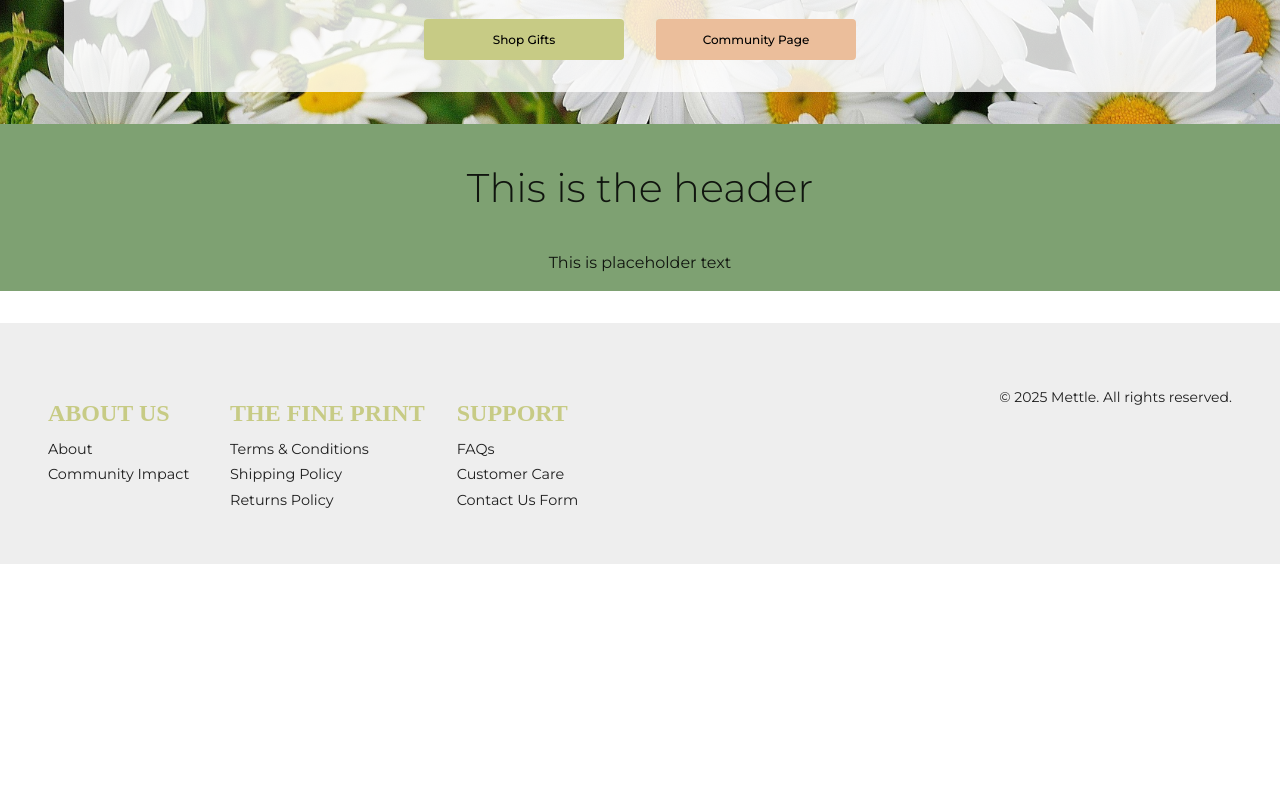
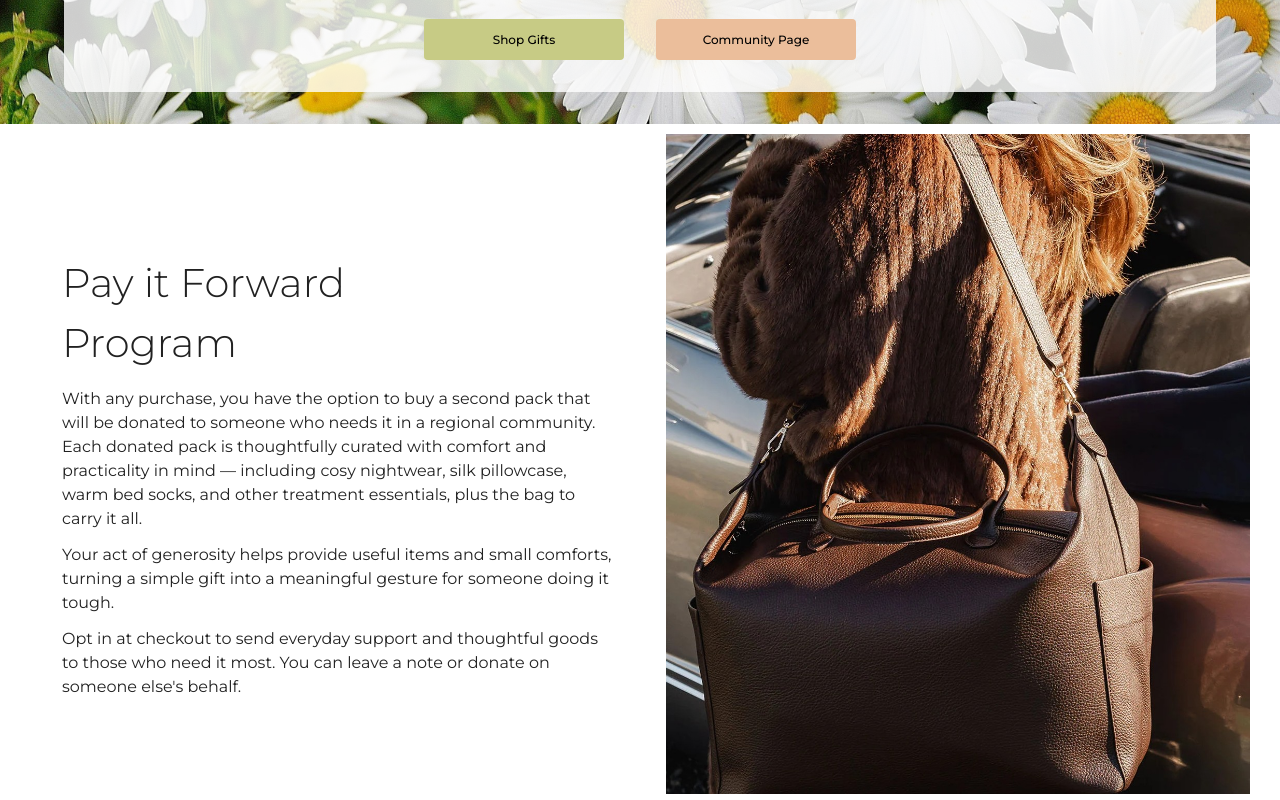
Before and after one commit to AlanaHugo/Mettle, a React (Create React App) app in the folder mettle/client/: page / in a window 1280 px wide. Shown: the part 400-1200 px from the top of the page. Before the commit the page ends 964 px from the top, so only its background shows below. Built offline with nearby package versions, Linux system fonts and the light colour scheme; a web font is replaced by a local one.

Commit message:
Changes to home page formatting

```diff
--- a/mettle/client/src/App.js
+++ b/mettle/client/src/App.js
@@ -11,7 +11,7 @@ import axios from "axios";
 import Products from "./pages/Products/Products";
 import ProductDetail from "./pages/Products/ProductDetail";
 import Articles from "./pages/Articles/Articles";
-import SubmitArticle from "./pages/SubmitArticle";
+import SubmitArticle from "./pages/Articles/SubmitArticle";
 import Login from "./pages/Login/Login";
 import Register from "./pages/Register/Register";
 import Cart from "./pages/Cart";
--- a/mettle/client/src/pages/Home/Home.css
+++ b/mettle/client/src/pages/Home/Home.css
@@ -46,7 +46,49 @@
 }
 
 .Banner2 {
-text-align: center;
-align-content: center;
-background-color: #7ea172;
+  display: flex;
+  justify-content: space-between;
+  align-items: center; /* changed from align-content */
+  background-color: white;
+  gap: 20px;
+  height: 85vh;
+  padding: 10px 30px;
 }
+
+.Banner2Text {
+  display: flex;
+  flex-direction: column;
+  text-align: left;
+  padding: 0rem 2rem;
+  margin-bottom: 4px;
+  flex: 1; /* Let text take available space */
+}
+
+.Banner2Text h2 {
+  margin-bottom: 8px;
+}
+
+.Banner2Text p {
+  margin: 6px 0;        /* Tight spacing between paragraphs */
+  line-height: 1.5;     /* Slightly tighter line spacing */
+}
+
+.Banner2Img {
+  flex: 1;
+  background-image: url("../../assets/PayitForward.jpg");
+  padding-right: 2rem;
+  background-size: cover;
+  background-position: center;
+  background-repeat: no-repeat;
+  padding-right: 2rem;
+
+  height: 100%; /* fill parent's height */
+  min-width: 300px; /* optional, ensure visible */
+}
+
+/* Hide image on phones */
+@media (max-width: 768px) {
+  .Banner2Img {
+    display: none;
+  }
+}
--- a/mettle/client/src/pages/Home/Home.js
+++ b/mettle/client/src/pages/Home/Home.js
@@ -1,31 +1,82 @@
 import React from "react";
-import { Button, Typography, Box } from "@mui/material";
-import { Link } from "react-router-dom";
-import "./Home.css";
-import { PrimaryButton, SecondaryButton } from "../../components/Buttons";
+import { Button, Typography, Box } from "@mui/material"; // MUI components for layout and styling
+import { Link } from "react-router-dom"; // For navigation
+import "./Home.css"; // Local styles specific to the Home page
+import { PrimaryButton, SecondaryButton } from "../../components/Buttons"; // Custom reusable button components
 
-
+/**
+ * Home Component
+ * ----------------
+ * Displays the homepage layout, including:
+ * - Banner 1: Intro with text and call-to-action buttons
+ * - Divider
+ * - Banner 2: Pay It Forward section with description and background image
+ */
 const Home = () => {
   return (
     <div>
-      {/* Banner1 */}
+      {/* ---------- Banner 1: Intro Section with Shop & Community Links ---------- */}
       <Box className="flexBanner flexBanner1">
         <div className="textBlock1">
           <h2>What to give when you don't know what to give.</h2>
-    <p>Thoughtfully curated gifts for yourself or someone special navigating a diagnosis or hospital stay.</p>
-    <p>Our practical supplies come recommended by a community with firsthand experience with medical journeys.
-      You can read their stories and advice, connect with others and share your own stories and advice.</p>
+          <p>
+            Thoughtfully curated gifts for yourself or someone special
+            navigating a diagnosis or hospital stay.
+          </p>
+          <p>
+            Our practical supplies come recommended by a community with
+            firsthand experience with medical journeys. You can read their
+            stories and advice, connect with others and share your own stories
+            and advice.
+          </p>
+
+          {/* CTA Buttons linking to Products and Community Articles */}
           <div className="buttonsDiv">
-    <PrimaryButton component={Link} to="/products">Shop Gifts</PrimaryButton>
-    <SecondaryButton  component={Link} to="/articles">Community Page</SecondaryButton>
+            <PrimaryButton component={Link} to="/products">
+              Shop Gifts
+            </PrimaryButton>
+            <SecondaryButton component={Link} to="/articles">
+              Community Page
+            </SecondaryButton>
           </div>
         </div>
       </Box>
+
+      {/* ---------- Divider between Banners ---------- */}
+      <div className="Homedivider"></div>
+
+      {/* ---------- Banner 2: Pay It Forward Program Info ---------- */}
       <Box className="Banner2">
-  <h2>This is the header</h2>
-  <p>This is placeholder text</p>
+        <div className="Banner2Text">
+          <h2>
+            Pay it Forward <br />
+            Program
+          </h2>
+
+          {/* Program description paragraphs */}
+          <p>
+            With any purchase, you have the option to buy a second pack that
+            will be donated to someone who needs it in a regional community.
+            Each donated pack is thoughtfully curated with comfort and
+            practicality in mind — including cosy nightwear, silk pillowcase,
+            warm bed socks, and other treatment essentials, plus the bag to
+            carry it all.
+          </p>
+          <p>
+            Your act of generosity helps provide useful items and small
+            comforts, turning a simple gift into a meaningful gesture for
+            someone doing it tough.
+          </p>
+          <p>
+            Opt in at checkout to send everyday support and thoughtful goods to
+            those who need it most. You can leave a note or donate on someone
+            else's behalf.
+          </p>
+        </div>
+
+        {/* Background image box (hidden on mobile via CSS) */}
+        <div className="Banner2Img"></div>
       </Box>
-
     </div>
   );
 };
```
Also changed, not shown: mettle/client/src/assets/PayitForward.jpg (added), mettle/client/src/assets/PayitForward.webp (added). Lines whose indentation alone changed are shown as unchanged.
